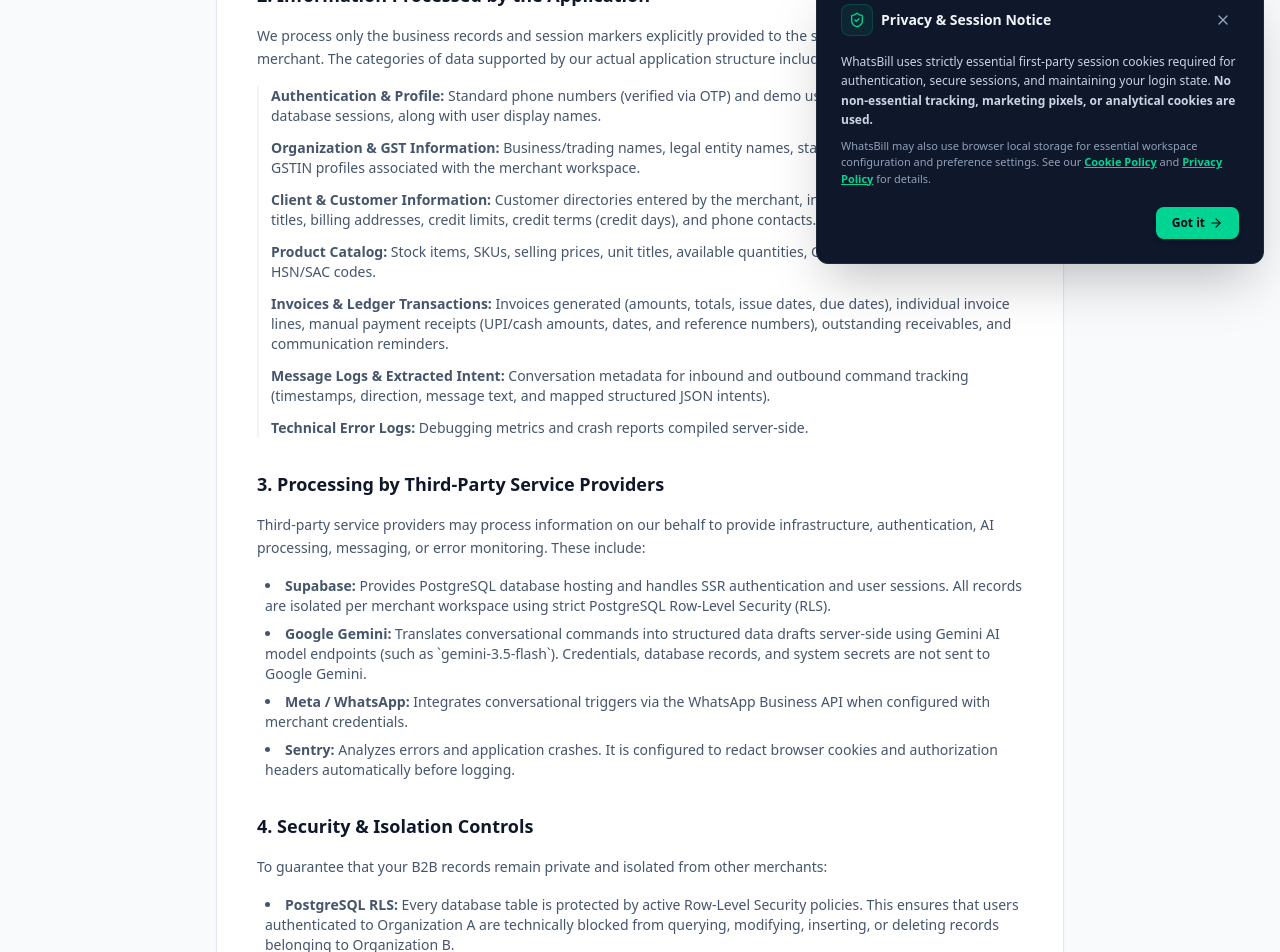
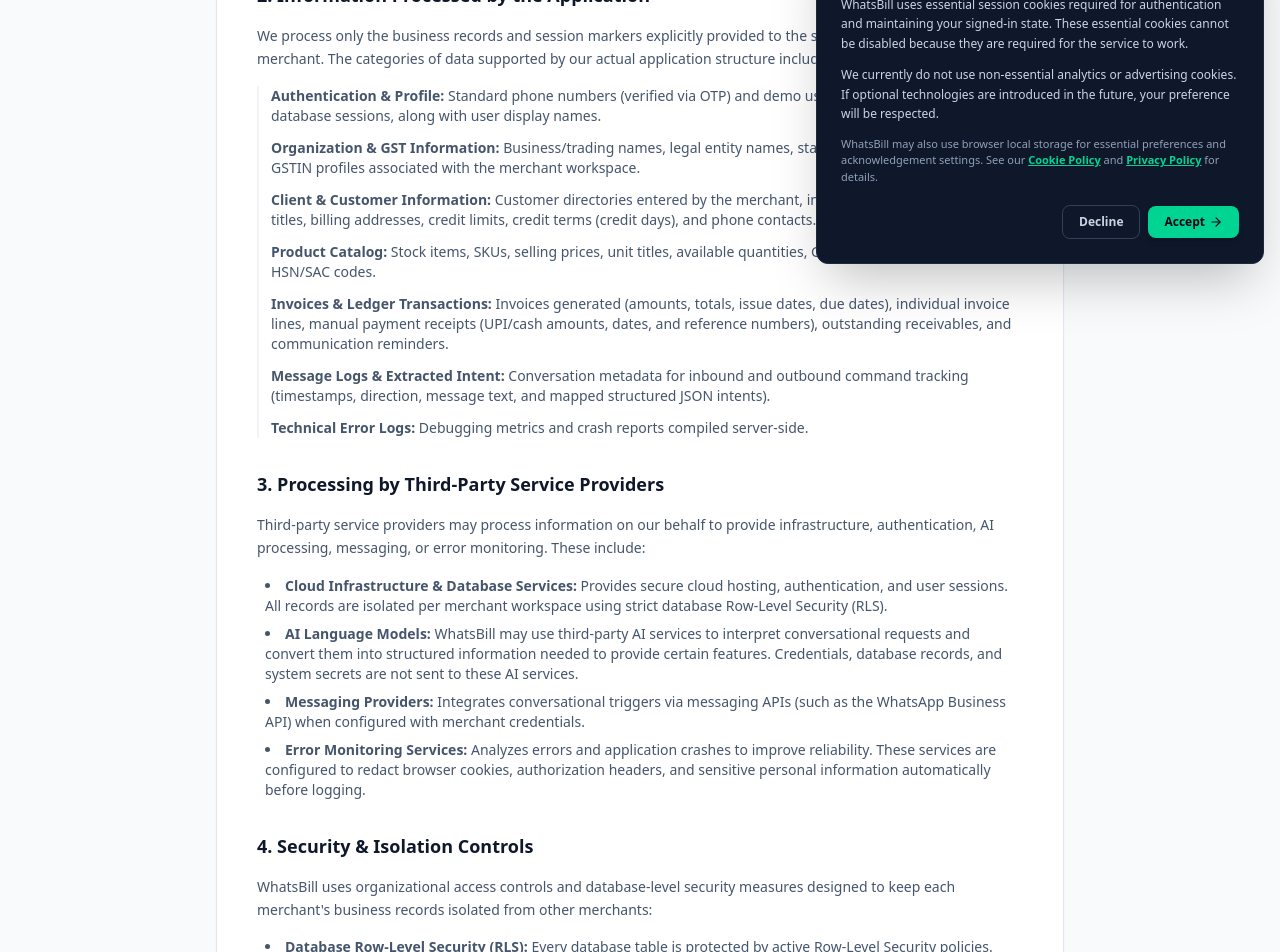
Before and after one commit to MohdOwais22/Billiwhat, a Next.js app: page /privacy in a window 1280 px wide. Shown: the part 520-1472 px from the top of the page. Built offline with nearby package versions, Linux system fonts and the light colour scheme.

Commit message:
feat: update cookie consent mechanism and policy
Refactor the cookie consent logic to support explicit acceptance/declination and rename the local storage key. Additionally, generalize third-party service descriptions in the privacy policy to reflect platform updates.

```diff
--- a/app/cookies/page.tsx
+++ b/app/cookies/page.tsx
@@ -95,7 +95,7 @@
                     <td className="p-3 text-slate-500">Session / Persistent (up to 1 year)</td>
                   </tr>
                   <tr>
-                    <td className="p-3 font-mono font-semibold text-slate-900">whatsbill-privacy-acknowledged</td>
+                    <td className="p-3 font-mono font-semibold text-slate-900">whatsbill-cookie-consent-choice</td>
                     <td className="p-3 text-slate-500">LocalStorage (Browser)</td>
                     <td className="p-3">
                       <span className="px-2 py-0.5 rounded-md bg-emerald-50 text-emerald-700 font-semibold text-[10px]">
@@ -103,7 +103,7 @@
                       </span>
                     </td>
                     <td className="p-3 text-slate-500">
-                      Remembers that you acknowledged our Privacy and Session Notice to prevent re-displaying the bottom banner.
+                      Saves your explicit cookie and privacy preferences (holds the value &quot;accepted&quot; or &quot;declined&quot;) to manage preference states and hide the consent banner.
                     </td>
                     <td className="p-3 text-slate-500">Persistent</td>
                   </tr>
--- a/app/privacy/page.tsx
+++ b/app/privacy/page.tsx
@@ -101,10 +101,10 @@
               Third-party service providers may process information on our behalf to provide infrastructure, authentication, AI processing, messaging, or error monitoring. These include:
             </p>
             <ul className="list-disc list-inside text-sm text-slate-600 space-y-2 pl-2">
-              <li><strong>Supabase:</strong> Provides PostgreSQL database hosting and handles SSR authentication and user sessions. All records are isolated per merchant workspace using strict PostgreSQL Row-Level Security (RLS).</li>
-              <li><strong>Google Gemini:</strong> Translates conversational commands into structured data drafts server-side using Gemini AI model endpoints (such as `gemini-3.5-flash`). Credentials, database records, and system secrets are not sent to Google Gemini.</li>
-              <li><strong>Meta / WhatsApp:</strong> Integrates conversational triggers via the WhatsApp Business API when configured with merchant credentials.</li>
-              <li><strong>Sentry:</strong> Analyzes errors and application crashes. It is configured to redact browser cookies and authorization headers automatically before logging.</li>
+              <li><strong>Cloud Infrastructure & Database Services:</strong> Provides secure cloud hosting, authentication, and user sessions. All records are isolated per merchant workspace using strict database Row-Level Security (RLS).</li>
+              <li><strong>AI Language Models:</strong> WhatsBill may use third-party AI services to interpret conversational requests and convert them into structured information needed to provide certain features. Credentials, database records, and system secrets are not sent to these AI services.</li>
+              <li><strong>Messaging Providers:</strong> Integrates conversational triggers via messaging APIs (such as the WhatsApp Business API) when configured with merchant credentials.</li>
+              <li><strong>Error Monitoring Services:</strong> Analyzes errors and application crashes to improve reliability. These services are configured to redact browser cookies, authorization headers, and sensitive personal information automatically before logging.</li>
             </ul>
           </section>
 
@@ -114,10 +114,10 @@
               4. Security & Isolation Controls
             </h2>
             <p className="text-sm text-slate-600 leading-relaxed">
-              To guarantee that your B2B records remain private and isolated from other merchants:
+              WhatsBill uses organizational access controls and database-level security measures designed to keep each merchant's business records isolated from other merchants:
             </p>
             <ul className="list-disc list-inside text-sm text-slate-600 space-y-2 pl-2">
-              <li><strong>PostgreSQL RLS:</strong> Every database table is protected by active Row-Level Security policies. This ensures that users authenticated to Organization A are technically blocked from querying, modifying, inserting, or deleting records belonging to Organization B.</li>
+              <li><strong>Database Row-Level Security (RLS):</strong> Every database table is protected by active Row-Level Security policies. This ensures that users authenticated to Organization A are technically blocked from querying, modifying, inserting, or deleting records belonging to Organization B.</li>
               <li><strong>Session Safety:</strong> Browser-side session tokens are held in secure cookies, and API routes are routed through server-side authorization filters.</li>
             </ul>
           </section>
@@ -138,7 +138,7 @@
                 <strong>B. Browser Local Storage (localStorage):</strong> This is local browser storage and is not a cookie. It stores:
               </p>
               <ul className="list-disc list-inside pl-3 space-y-1">
-                <li><code className="bg-slate-200 px-1 py-0.5 rounded font-mono text-[11px]">whatsbill-privacy-acknowledged</code>: Remembers your privacy notice acknowledgment choice (holds only the indicator string "acknowledged").</li>
+                <li><code className="bg-slate-200 px-1 py-0.5 rounded font-mono text-[11px]">whatsbill-cookie-consent-choice</code>: Saves your explicit cookie and privacy preferences (holds the value &quot;accepted&quot; or &quot;declined&quot;) to manage preference states and hide the consent banner.</li>
               </ul>
               <p>
                 <strong>C. No Non-Essential Tracking:</strong> This application does not use, load, or integrate any non-essential analytics tracking, marketing cookies, custom behavioral tracking scripts, or advertising pixels (such as Google Analytics or Meta Pixel).
--- a/components/common/CookieConsent.tsx
+++ b/components/common/CookieConsent.tsx
@@ -8,10 +8,9 @@
   const [isVisible, setIsVisible] = useState(false);
 
   useEffect(() => {
-    // Check if user has already acknowledged the privacy notice
-    // Stored in browser localStorage (local browser storage, not a cookie)
-    const acknowledged = localStorage.getItem('whatsbill-privacy-acknowledged');
-    if (!acknowledged) {
+    // Check if user has already selected their cookie consent choice
+    const choice = localStorage.getItem('whatsbill-cookie-consent-choice');
+    if (!choice) {
       // Delay visibility slightly for clean entry transition
       const timer = setTimeout(() => {
         setIsVisible(true);
@@ -20,9 +19,15 @@
     }
   }, []);
 
-  const handleAcknowledge = () => {
-    // Persist user acknowledgement indicator in browser storage
-    localStorage.setItem('whatsbill-privacy-acknowledged', 'acknowledged');
+  const handleAccept = () => {
+    // Persist accepted choice in browser local storage
+    localStorage.setItem('whatsbill-cookie-consent-choice', 'accepted');
+    setIsVisible(false);
+  };
+
+  const handleDecline = () => {
+    // Persist declined choice in browser local storage
+    localStorage.setItem('whatsbill-cookie-consent-choice', 'declined');
     setIsVisible(false);
   };
 
@@ -44,11 +49,11 @@
               <ShieldCheck className="w-4 h-4" />
             </div>
             <h3 className="text-sm font-bold text-slate-100" id="cookie-consent-title">
-              Privacy & Session Notice
+              Privacy & Cookie Preference
             </h3>
           </div>
           <button
-            onClick={handleAcknowledge}
+            onClick={handleDecline}
             aria-label="Dismiss privacy notice"
             className="text-slate-400 hover:text-white transition-colors p-1 rounded-md hover:bg-slate-800 cursor-pointer min-w-[32px] min-h-[32px] flex items-center justify-center"
             id="cookie-consent-close-btn"
@@ -58,12 +63,15 @@
         </div>
 
         {/* Banner Description */}
-        <div className="space-y-2">
+        <div className="space-y-3">
           <p className="text-xs text-slate-300 leading-relaxed" id="cookie-consent-desc">
-            WhatsBill uses strictly essential first-party session cookies required for authentication, secure sessions, and maintaining your login state. <strong>No non-essential tracking, marketing pixels, or analytical cookies are used.</strong>
+            WhatsBill uses essential session cookies required for authentication and maintaining your signed-in state. These essential cookies cannot be disabled because they are required for the service to work.
+          </p>
+          <p className="text-xs text-slate-300 leading-relaxed">
+            We currently do not use non-essential analytics or advertising cookies. If optional technologies are introduced in the future, your preference will be respected.
           </p>
           <p className="text-[11px] text-slate-400 leading-normal">
-            WhatsBill may also use browser local storage for essential workspace configuration and preference settings. See our{' '}
+            WhatsBill may also use browser local storage for essential preferences and acknowledgement settings. See our{' '}
             <a href="/cookies" className="underline text-emerald-400 hover:text-emerald-300 font-semibold transition">
               Cookie Policy
             </a>{' '}
@@ -76,13 +84,20 @@
         </div>
 
         {/* Action Controls */}
-        <div className="flex items-center justify-end pt-1 text-xs">
+        <div className="flex flex-col sm:flex-row items-center justify-end gap-2 pt-1 text-xs">
           <button
-            onClick={handleAcknowledge}
-            className="px-4 py-2 rounded-lg font-bold text-slate-950 bg-emerald-400 hover:bg-emerald-300 active:bg-emerald-500 transition shadow-md flex items-center gap-1 cursor-pointer"
-            id="cookie-consent-acknowledge-btn"
+            onClick={handleDecline}
+            className="w-full sm:w-auto px-4 py-2 rounded-lg font-semibold text-slate-300 hover:text-white hover:bg-slate-800 border border-slate-700 transition cursor-pointer text-center"
+            id="cookie-consent-decline-btn"
           >
-            <span>Got it</span>
+            Decline
+          </button>
+          <button
+            onClick={handleAccept}
+            className="w-full sm:w-auto px-4 py-2 rounded-lg font-bold text-slate-950 bg-emerald-400 hover:bg-emerald-300 active:bg-emerald-500 transition shadow-md flex items-center justify-center gap-1 cursor-pointer text-center"
+            id="cookie-consent-accept-btn"
+          >
+            <span>Accept</span>
             <ArrowRight className="w-3.5 h-3.5" />
           </button>
         </div>
```
